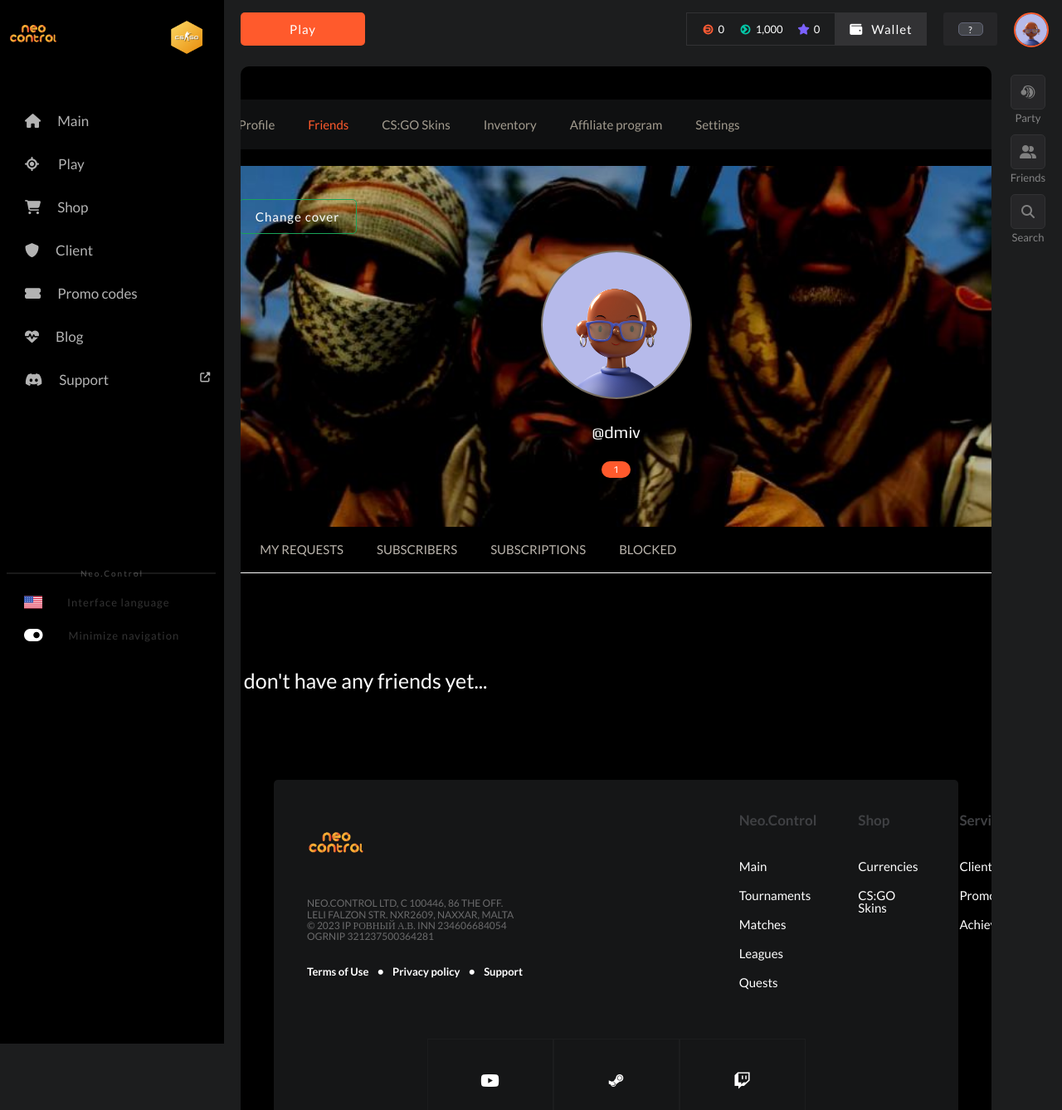
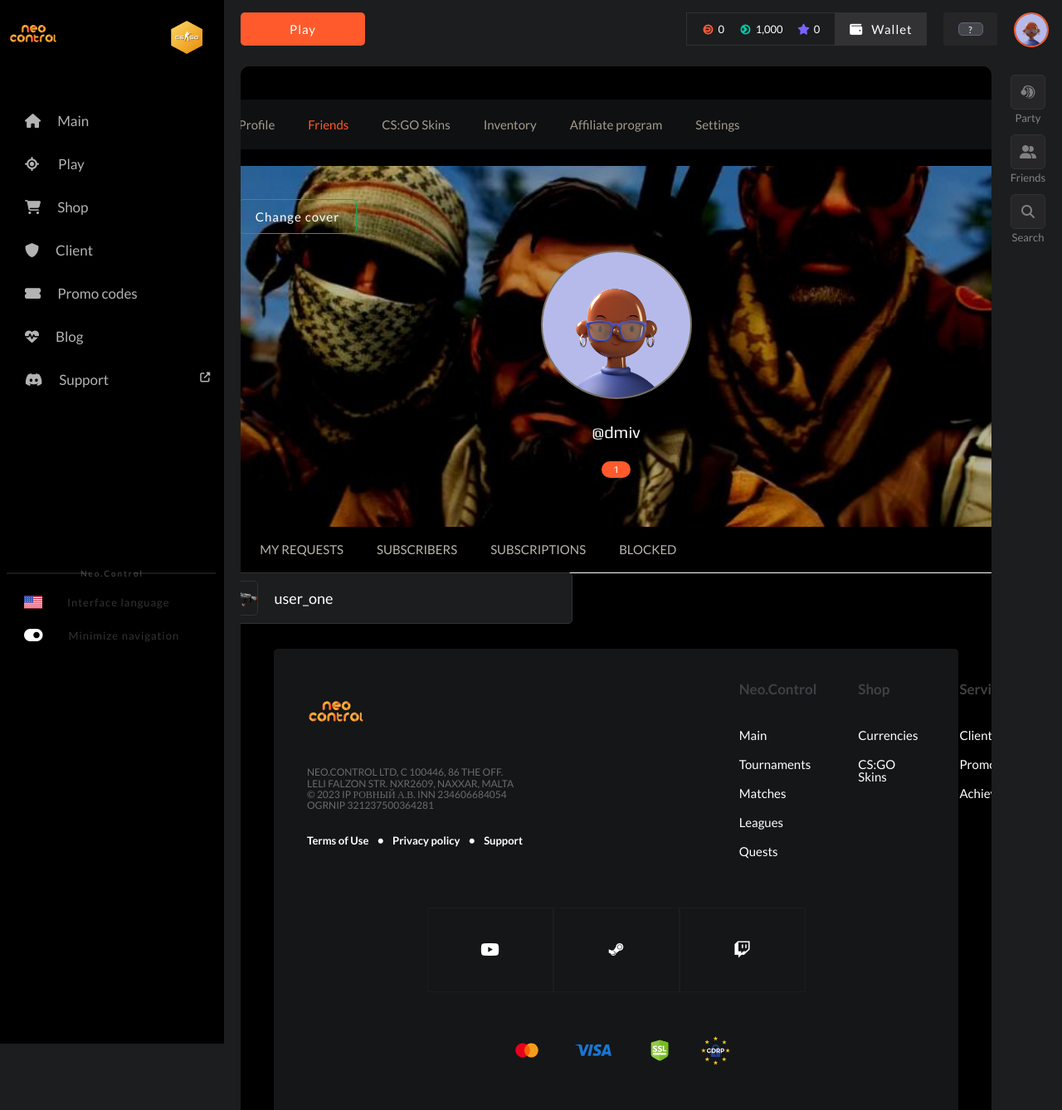
Before and after one commit to Tyrannozavr/strike, a Django app: page /friends/1/ in a window 1280 px wide. Shown: the whole page at 83% size. Run offline with Django 3.2, Linux system fonts and the light colour scheme; a user stored in the database is signed in; data comes from the database, SQL or seed files in the repository; both versions use the stored data as it was after the commit; some libraries are stand-ins or nearby versions.

Commit message:
added showing all category

```diff
--- a/base/templates/base/profilefriends.html
+++ b/base/templates/base/profilefriends.html
@@ -27,26 +27,30 @@
     <div class="profile__main__line"></div>
 
     {% block content_friends %}
-    <div class="profile__main-friends">
-      {% comment %} <div class="list__friends-content__list-item">
-        <a href="profile.html" class="list__friends-content__list-item-user">
-            <img src="{% static 'img/icons/avatar.avif' %}" alt="">
+        {% if friends_list %}
+            <div class="list__friends-content__list-item">
+                {% for friend in friends_list %}
+                    <a href="{% url 'steam' %}" class="list__friends-content__list-item-user">
+                        <img src="{{ friend.image_url }}" alt="">
                         <div class="list__friends-content__list-item__name">
-                alexander2231
+                            {{ friend.username }}
                         </div>
                     </a>
                     <div class="list__friends-content__list-item-actions">
-            <div class="list__friends-content__list-item__del">
-                <i class="fa-solid fa-trash"></i>
-            </div>
-            <a href="{% url 'steam' %}" class="list__friends-content__list-item__invite">
-                <i class="fa-solid fa-user-plus"></i>
+                        <a href="#" class="list__friends-content__list-item__invite"
+                           onclick="invite_friend({{ user.id }})">
+                            <i id="{{ friend.id }}" class="fa-solid {{ friend.invited }}"></i>
                         </a>
                     </div>
-      </div> {% endcomment %}
+                {% endfor %}
+            </div>
+        {% else %}
+            <div class="profile__main-friends">
                 <div class="profile__main-friends__text">
                     You don't have any friends yet...
                 </div>
             </div>
+        {% endif %}
+
     {% endblock content_friends %}
 {% endblock content_profile %}
--- a/base/templates/profiles/user_list.html
+++ b/base/templates/profiles/user_list.html
@@ -7,7 +7,7 @@
 
 {% for user in user_list %}
     <div class="list__friends-content__list-item">
-        <a href="#" class="list__friends-content__list-item-user">
+        <a href="{% url 'steam' %}" class="list__friends-content__list-item-user">
             <img src="{{ user.image_url }}" alt="">
             <div class="list__friends-content__list-item__name">
                 {{ user.username }}
--- a/profiles/views.py
+++ b/profiles/views.py
@@ -6,6 +6,7 @@ from django.views.generic import ListView
 from .models import User
 from profiles.models import Requests
 from time import time
+
 
 class UserList(ListView):
     model = User
@@ -23,14 +24,11 @@ class UserList(ListView):
         return super().get_queryset()
 
 
-
 def profile_friends(request, pk):
     if request.user.is_authenticated:
         user = User.objects.get(id=pk)
-        # friends_list = user.friends.all()
-        context = {'user': user,
-                   # 'friends_list': friends_list
-                   }
+        friends_list = user.friends.all()
+        context = {'user': user, 'friends_list': friends_list}
         return render(request, 'base/profilefriends.html', context)
     else:
         return redirect('login')
```
Also changed, not shown: db.sqlite3. Lines whose indentation alone changed are shown as unchanged.
